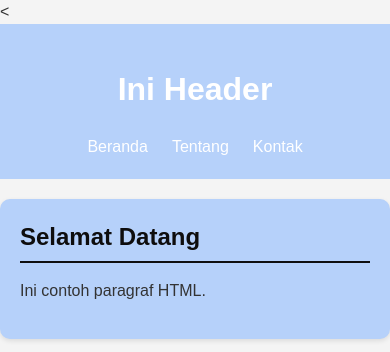
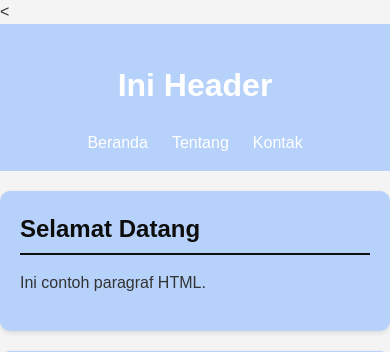
Before and after one commit to 2522500071-NadiaSyadahniePutri/2522500071-PWD-GB1J-2526O, a PHP site: page /pertemuan-04/index.html in a window 390 px wide. Shown: the top 352 px of the page. Run offline with PHP 8.4, Linux system fonts and the light colour scheme.

Commit message:
styling header mode mobile

```diff
--- a/pertemuan-04/style.css
+++ b/pertemuan-04/style.css
@@ -101,6 +101,13 @@
         }
 
         @media (max-width: 600px) {
+            header {
+                padding: 16px;
+                position: sticky;
+                top: 0;
+                z-index: 1000;
+            }
+
             #about p,
             #contact label {
                 flex-direction: column;
```
Also changed, not shown: pertemuan-04/README.md.
